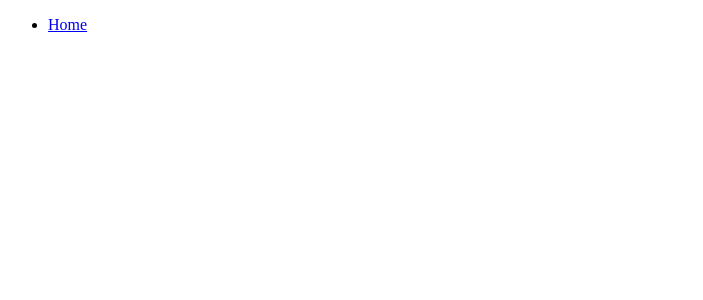
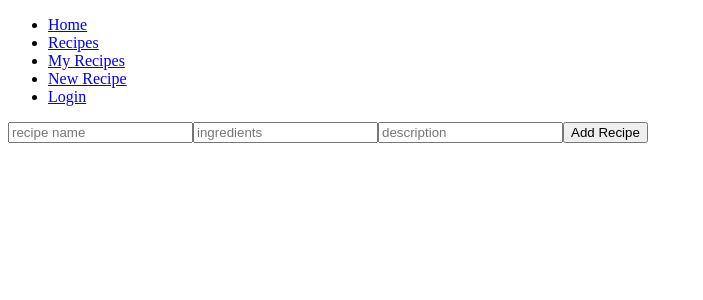
Before and after one commit to apellum/ruby-project-front-end, a React (Create React App) app: page /recipes/new in a window 1280 px wide. Shown: the top 300 px of the page, without its empty margins (0-703 px from the left). Built offline with nearby package versions, Linux system fonts and the light colour scheme; no server answers.

Commit message:
Added components

```diff
--- a/src/components/App.js
+++ b/src/components/App.js
@@ -1,21 +1,67 @@
-import React from 'react';
+import React, { useEffect, useState } from 'react';
 import "../App.css";
 import { BrowserRouter as Router, Route, Switch } from "react-router-dom";
 
-import Home from './Home'
+import Home from './Home';
 import NavBar from './NavBar';
+import RecipeList from './RecipeList';
+import CreateUser from './CreateUser';
+import CreateRecipe from './CreateRecipe';
+import RecipeCard from './RecipeCard';
+import Login from './Login';
+import userEvent from '@testing-library/user-event';
 
 
 function App() {
+  // const [username, setUsername] = useState("")
+  const [recipes, setRecipes] = useState([])
+
+//   const [formInput, setFormInput] = useState({
+//     name: "",
+//     position: "",
+//     bio: "",
+//     likes: 0
+// })
+
+  useEffect(() => {
+    fetch("http://localhost:9393/recipes")
+    .then(resp => resp.json())
+    .then(data => setRecipes(data))
+  }, [])
+
+  function updateRecipes (updatedRecipe) {
+    const newRecipeList = recipes.map(recipe => {
+      if (recipe.id === updatedRecipe.id) {
+        return {...updatedRecipe}
+      } else {
+        return recipe
+      }
+    })
+    setRecipes(newRecipeList)
+  }
 
   return (
     <div>
       <Router>
         < NavBar/>
         <Switch>
-
           <Route exact path='/home'>
             < Home/>
+          </Route>
+          <Route exact path='/login'>
+            < Login/>
+          </Route>
+          <Route exact path='/users/new'>
+            < CreateUser/>
+          </Route>
+          <Route exact path='/recipes/new'>
+            < CreateRecipe/>
+          </Route>
+          <Route exact path='/recipes'>
+            < RecipeList  recipes={recipes}/>
+          </Route>
+          <Route exactpath='/recipes/:id'>
+            <RecipeCard/>
           </Route>
         </Switch>
       </Router>
--- a/src/components/CreateRecipe.js
+++ b/src/components/CreateRecipe.js
@@ -0,0 +1,67 @@
+import React, { useState } from 'react'
+import { useHistory } from 'react-router-dom'
+
+const CreateRecipe = () => {
+    const [formInput, setFormInput] = useState({
+        name: "",
+        ingredients: "",
+        description: "",
+        user: ""
+    })
+
+    function handleChange (event) {
+        const key = event.target.name
+        const value = event.target.value
+        setFormInput({
+            // Take everything in formInput and change the new player :key
+            ...formInput,
+           [key]: value
+        })
+    }
+// The useHistory hook gives you access to the history instance that you may use to navigate.
+    const history = useHistory()
+
+
+    function handleSubmit (event) {
+        event.preventDefault()
+
+        fetch("http://localhost:9393/recipes", {
+            method: "POST",
+            headers: {
+                "Content-Type": "application/json",
+                "Accept": "application/json"
+            },
+            body: JSON.stringify(formInput)
+        })
+        .then(resp => resp.json())
+        .then(data => {
+
+            //take a look here
+            history.push(`/recipes/${data.id}`)
+        })
+
+
+
+        setFormInput({
+            name: "",
+            ingredients: "",
+            description: "",
+            user: ""
+        })
+
+    }
+
+
+    return (
+        <div>
+            <form onSubmit={handleSubmit}>
+                <input name="name" value={formInput.name} type="text" placeholder="recipe name" onChange={handleChange}></input>
+                <input name="ingredients" value={formInput.ingredients} type="text" placeholder="ingredients" onChange={handleChange}></input>
+                <input name="description" value={formInput.description} type="text" placeholder="description" onChange={handleChange}></input>
+                <input id="add-recipe-submit" type="submit" value="Add Recipe"></input>
+            </form>
+        </div>
+    )
+}
+
+export default CreateRecipe
--- a/src/components/NavBar.js
+++ b/src/components/NavBar.js
@@ -7,6 +7,10 @@ const NavBar = () => {
         <div>
             <ul>
                 <li><NavLink to='/home'>Home</NavLink></li>
+                <li><NavLink to='/recipes'>Recipes</NavLink></li>
+                <li><NavLink to='/user/recipes'>My Recipes</NavLink></li>
+                <li><NavLink to='/recipes/new'>New Recipe</NavLink></li>
+                <li><NavLink to='/login'>Login</NavLink></li>
             </ul>
 
         </div>
--- a/src/components/RecipeCard.js
+++ b/src/components/RecipeCard.js
@@ -0,0 +1,24 @@
+import React, { useState, useEffect } from 'react'
+import { useParams } from 'react-router-dom'
+
+const RecipeCard = () => {
+    const [recipe, setRecipe] = useState(null)
+    const params = useParams()
+
+    useEffect(() => {
+        fetch("http://localhost:9393/recipes/" + params.id)
+        .then(resp => resp.json())
+        .then(recipe => setRecipe(recipe))
+    }, [])
+
+    return (
+        <div>
+            <h3>{recipe.name}</h3>
+            <p>{recipe.ingredients}</p>
+            <p>{recipe.description}</p>
+            <p>{recipe.user}</p>
+        </div>
+    )
+}
+
+export default RecipeCard
--- a/src/components/RecipeList.js
+++ b/src/components/RecipeList.js
@@ -0,0 +1,20 @@
+import { pipelinePrimaryTopicReference } from '@babel/types'
+import React, { useState } from 'react'
+import { Link } from 'react-router-dom'
+
+
+const RecipeList = ({recipes}) => {
+
+    const recipeArray = recipes.map(recipe =>
+    <li key={recipe.id}>
+        <p>{recipe.name}</p>
+    </li>)
+    console.log(recipeArray)
+    return (
+        <div>
+            {recipeArray}
+        </div>
+    )
+}
+
+export default RecipeList
```
